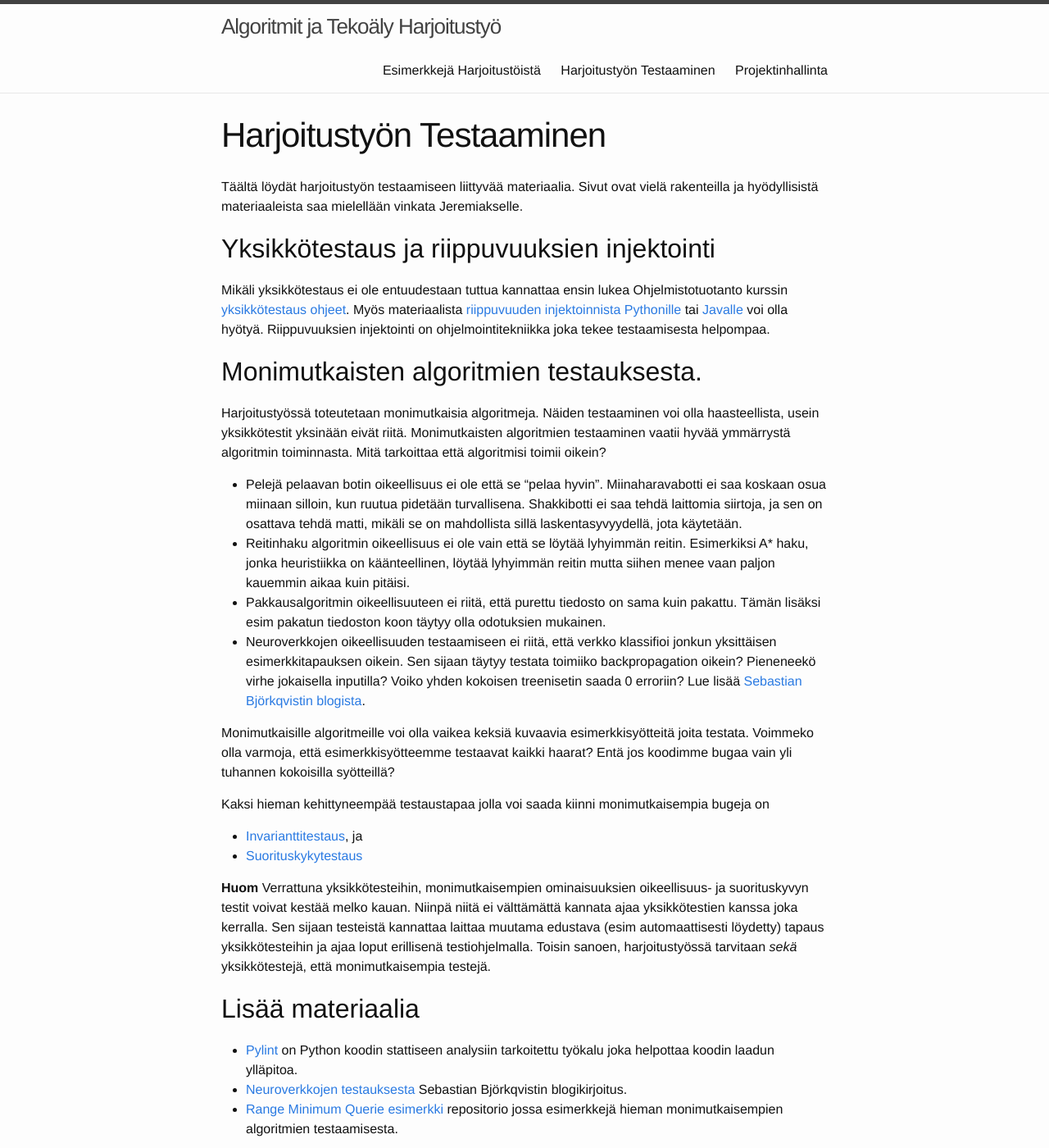
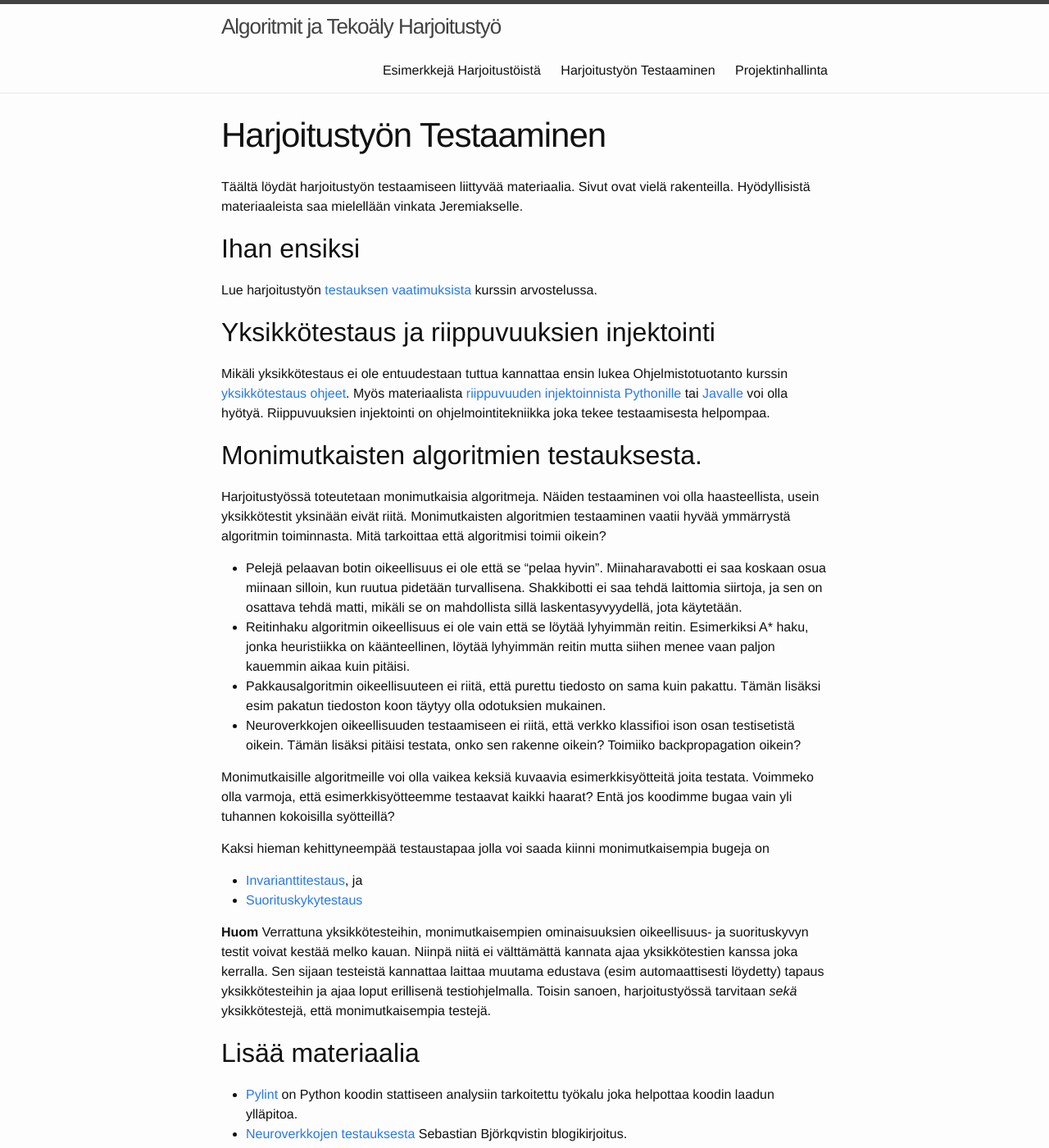
Before and after one commit to algolabra-hy/algolabra-hy.github.io, a Jekyll site: the page built from harjoitustyo_test.md, in a window 1280 px wide and 1400 px high. Shown: the whole window at 82% size. Built offline with Jekyll 4.4.1, drawn with Linux system fonts in a browser that asks for light colours.

Commit message:
testien vaatimuksista

```diff
--- a/harjoitustyo_test.md
+++ b/harjoitustyo_test.md
@@ -6,7 +6,10 @@ title_long: Harjoitustyön Testaaminen
 inheader: yes
 ---
 
-Täältä löydät harjoitustyön testaamiseen liittyvää materiaalia. Sivut ovat vielä rakenteilla ja hyödyllisistä materiaaleista saa mielellään vinkata Jeremiakselle.
+Täältä löydät harjoitustyön testaamiseen liittyvää materiaalia. Sivut ovat vielä rakenteilla. Hyödyllisistä materiaaleista saa mielellään vinkata Jeremiakselle.
+
+## Ihan ensiksi
+Lue harjoitustyön [testauksen vaatimuksista](/testreqs) kurssin arvostelussa.
 
 
 ## Yksikkötestaus ja riippuvuuksien injektointi
@@ -18,7 +21,7 @@ Harjoitustyössä toteutetaan monimutkaisia algoritmeja. Näiden testaaminen voi
 - Pelejä pelaavan botin oikeellisuus ei ole että se "pelaa hyvin". Miinaharavabotti ei saa koskaan osua miinaan silloin, kun ruutua pidetään turvallisena. Shakkibotti ei saa tehdä laittomia siirtoja, ja sen on osattava tehdä matti, mikäli se on mahdollista sillä laskentasyvyydellä, jota käytetään.
 - Reitinhaku algoritmin oikeellisuus ei ole vain että se löytää lyhyimmän reitin. Esimerkiksi A* haku, jonka heuristiikka on käänteellinen, löytää lyhyimmän reitin mutta siihen menee vaan paljon kauemmin aikaa kuin pitäisi.
 - Pakkausalgoritmin oikeellisuuteen ei riitä, että purettu tiedosto on sama kuin pakattu. Tämän lisäksi esim pakatun tiedoston koon täytyy olla odotuksien mukainen.
-- Neuroverkkojen oikeellisuuden testaamiseen ei riitä, että verkko klassifioi jonkun yksittäisen esimerkkitapauksen oikein. Sen sijaan täytyy testata toimiiko backpropagation oikein? Pieneneekö virhe jokaisella inputilla? Voiko yhden kokoisen treenisetin saada 0 erroriin? Lue lisää [Sebastian Björkqvistin blogista](https://www.sebastianbjorkqvist.com/blog/writing-automated-tests-for-neural-networks/).
+- Neuroverkkojen oikeellisuuden testaamiseen ei riitä, että verkko klassifioi ison osan testisetistä oikein. Tämän lisäksi pitäisi testata, onko sen rakenne oikein? Toimiiko backpropagation oikein?
 
 Monimutkaisille algoritmeille voi olla vaikea keksiä kuvaavia esimerkkisyötteitä joita testata. Voimmeko olla varmoja, että esimerkkisyötteemme testaavat kaikki haarat? Entä jos koodimme bugaa vain yli tuhannen kokoisilla syötteillä?
 
```
Also changed, not shown: harjoitustyo_test_requirement.md (added, +63 -0 lines), poetry.md (+0 -1 lines), test_invariant.md (+2 -0 lines), test_performance.md (+1 -0 lines).
